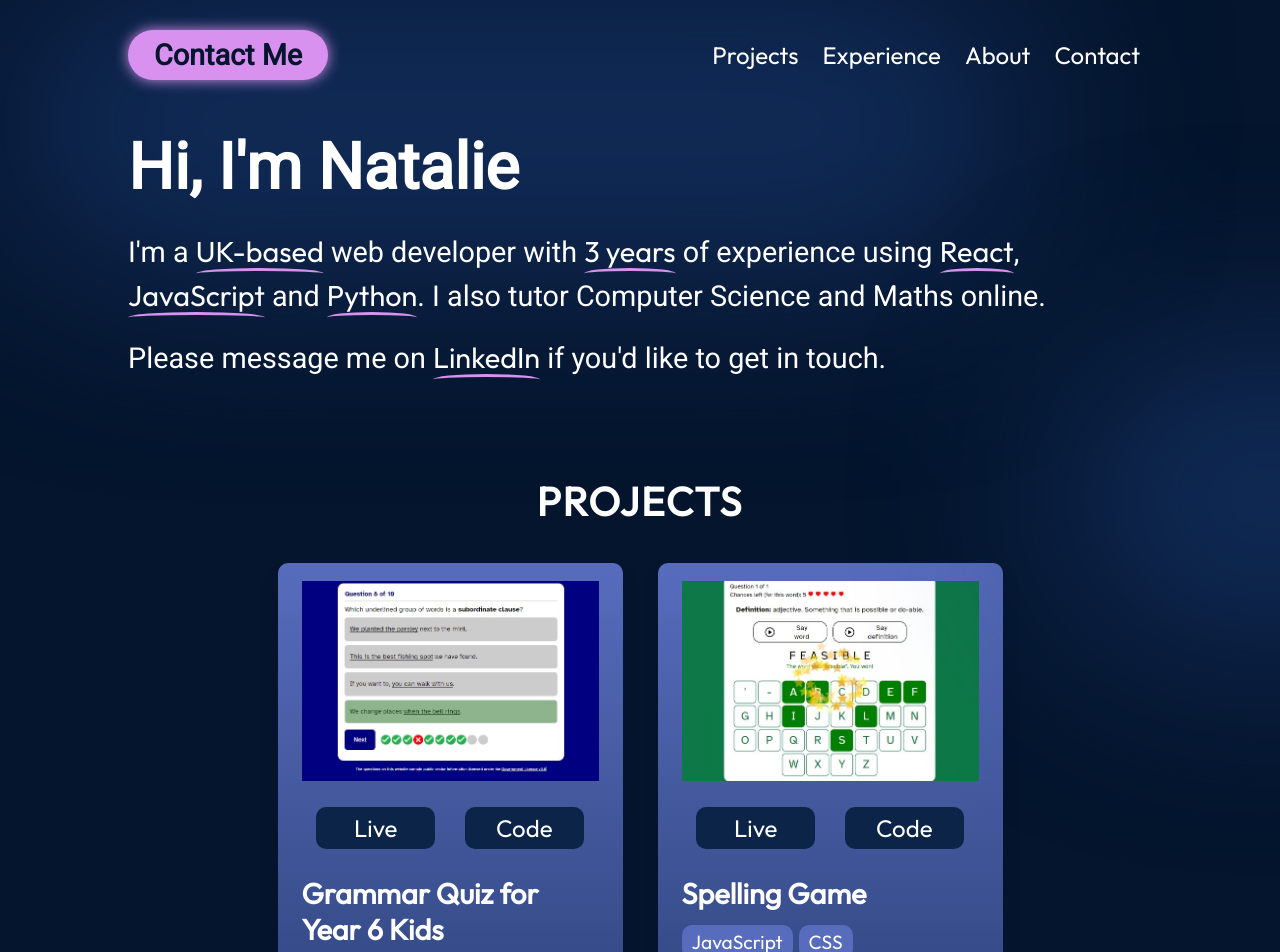
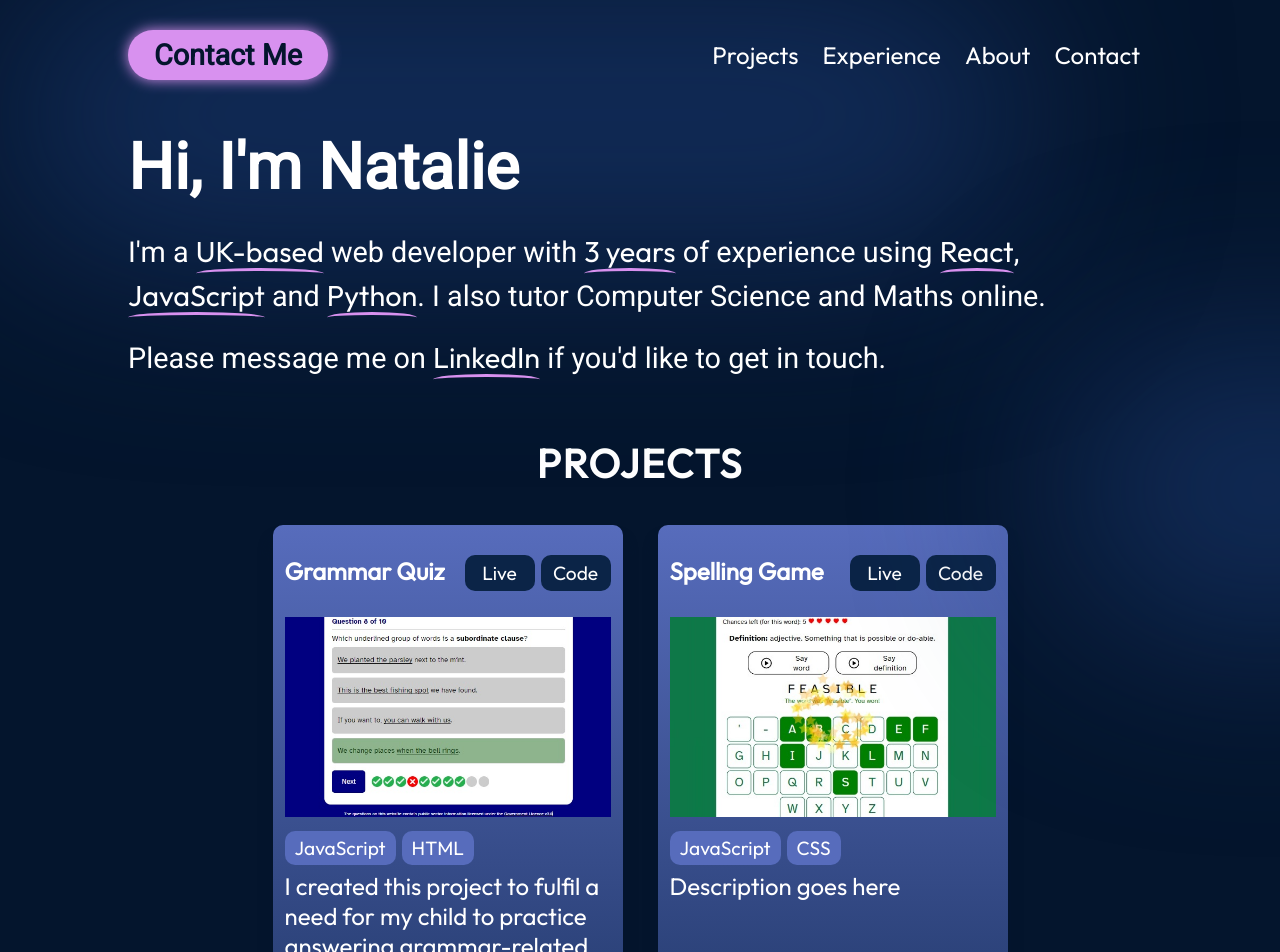
Before and after one commit to Nadia982/portfolio-2024-05, a React (Vite) app: page / in a window 1280 px wide. Shown: the top 952 px of the page. Built offline with nearby package versions, Linux system fonts and the light colour scheme.

Commit message:
rearranged contents of project cards

```diff
--- a/src/components/Hero/Hero.module.css
+++ b/src/components/Hero/Hero.module.css
@@ -38,6 +38,10 @@
   font-size: var(--font-l);
   line-height: 2.7rem;
   font-family: var(--font-roboto);
+
+}
+
+.description:first-of-type {
   margin-bottom: 18px;
 }
 
@@ -87,7 +91,7 @@ height: 8px;
   margin-bottom: 80px;
 }
 
-.heroImg {
+/* .heroImg {
   margin-bottom: 140px;
   width: 30%;
   z-index: 1;
@@ -107,7 +111,7 @@ height: 8px;
   100% {
     transform: translate(0, -0px);
   }
-}
+} */
 
 .topBlur::before{
   width: 50vw;
--- a/src/components/Projects/ProjectCard.jsx
+++ b/src/components/Projects/ProjectCard.jsx
@@ -7,13 +7,16 @@ export const ProjectCard = ({
 }) => {
   return (
         <div className={styles.container}>
-
-      <img src={getImageUrl(imgUrl)} alt={alt} className={styles.image}/>
+          <div className={styles.heading}>
+      <h3 className={styles.title}>{title}</h3>
       <div className={styles.links}>
         <a href={siteUrl} className={styles.link}>Live</a>
         <a href={gitHub} className={styles.link}>Code</a>
       </div>
-      <h3 className={styles.title}>{title}</h3>
+      </div>
+      <img src={getImageUrl(imgUrl)} alt={alt} className={styles.image}/>
+
+
 
       <ul className={styles.skills}>
         {skills.map((skill, id) => <li className={styles.skill} key={id}>{skill}</li>
--- a/src/components/Projects/ProjectCard.module.css
+++ b/src/components/Projects/ProjectCard.module.css
@@ -7,8 +7,8 @@
     border-radius: 10px;
     background: linear-gradient(180deg, #576cbc 0%, #132a53 100%);
     box-shadow: 0 16px 14px 0 #04152d;
-    padding: 18px 24px;
-    max-width: 345px;
+    padding: 18px 12px;
+    max-width: 350px;
     flex-grow: 1;
     }
 
@@ -18,9 +18,19 @@
     object-fit: cover;
 }
 
+.heading {
+    display: flex;
+    gap: 6px;
+    align-items: baseline;
+    justify-content: space-between;
+    flex-direction: row;
+    margin-bottom: 26px;
+}
+
 .title {
-    font-size: var(--font-l);
-    font-weight: 700;
+    text-align: center;
+    font-size: var(--font-m);
+    /* font-weight: 700; */
 }
 
 .description {
@@ -48,18 +58,19 @@
 }
 
 .links {
-    width: 100%;
-    margin-top: 26px;
+    /* width: 100%; */
+    margin-top: 12px;
     display: flex;
+    gap: 6px;
     justify-content: space-around;
 
-    margin-bottom: 26px;
 }
 
 .link {
+    min-width: 70px;
     text-decoration: none;
     color: var(--color-text);
-    font-size: var(--font-m);
+    font-size: var(--font-s);
     border-radius: 10px;
 
     background-color: var(--color-dark);
--- a/src/components/Projects/Projects.module.css
+++ b/src/components/Projects/Projects.module.css
@@ -2,7 +2,7 @@
 
 .container {
     color: var(--color-text);
-    margin-top: 76px;
+    margin-top: 56px;
     margin-left: 10%;
     margin-right: 10%;
     font-family: var(--font-roboto);
--- a/src/data/projects.json
+++ b/src/data/projects.json
@@ -2,7 +2,7 @@
 {
 "id":"01",
 "category": ["javascript", "react"],
-"title": "Grammar Quiz for Year 6 Kids",
+"title": "Grammar Quiz",
 "imgUrl": "projects/portfolioImg1.jpg",
 "description": "I created this project to fulfil a need for my child to practice answering grammar-related questions before his SATS (UK school standard assessment tests for 10-11 year-olds). Multiple choice answers and animations that give immediate feedback on responses make this quiz easy and compelling to use. ",
 "skills": ["JavaScript", "HTML"],
```
